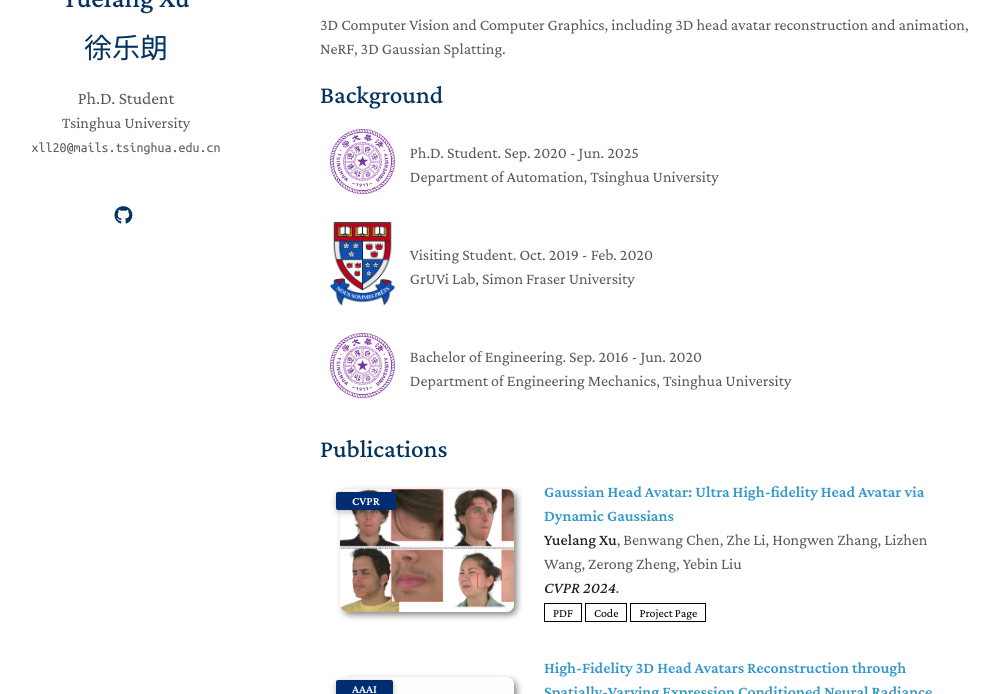
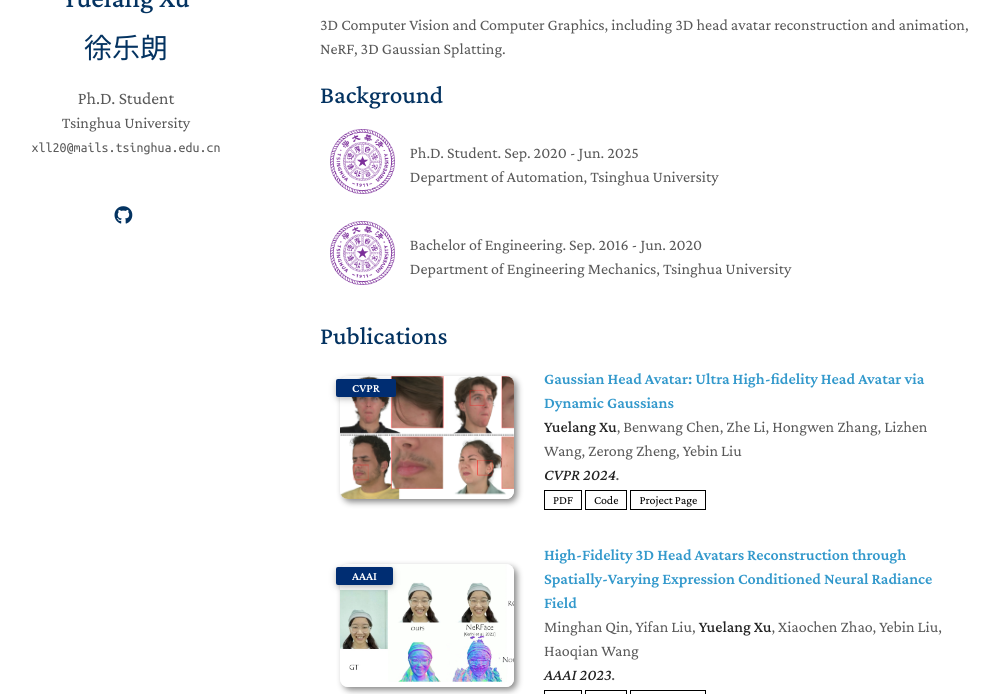
Before and after one commit to YuelangX/yuelangx.github.io, a Jekyll site: the page built from index.md, in a window 1280 px wide and 900 px high, cut to the strip 206-900 px from the top of the window. Shown: the whole strip, without its empty margins (150-1149 px from the left). Built offline with Jekyll 4.4.1, drawn with Linux system fonts in a browser that asks for light colours; nearby versions of some CDN libraries; a style sheet for code colours, icons or effects is not loaded; our own code applies the rules of GitHub Pages for plain Markdown files.

Commit message:
Update background.md

```diff
--- a/_includes/background.md
+++ b/_includes/background.md
@@ -15,16 +15,6 @@ Department of Automation, Tsinghua University<br>
 
 <tr>
 <td style="padding:10px;width:12%;vertical-align:middle;border:none" align="center">
-<img width="100" src="./assets/img/simon_fraser.png"/>
-</td>
-<td style="padding:5px;width:80%;vertical-align:middle;border: none" align="left">
-Visiting Student. Oct. 2019 - Feb. 2020<br>
-GrUVi Lab, Simon Fraser University<br>
-</td>
-</tr>
-
-<tr>
-<td style="padding:10px;width:12%;vertical-align:middle;border:none" align="center">
 <img width="100" src="./assets/img/tsinghua.png"/>
 </td>
 <td style="padding:5px;width:80%;vertical-align:middle;border: none" align="left">
```
